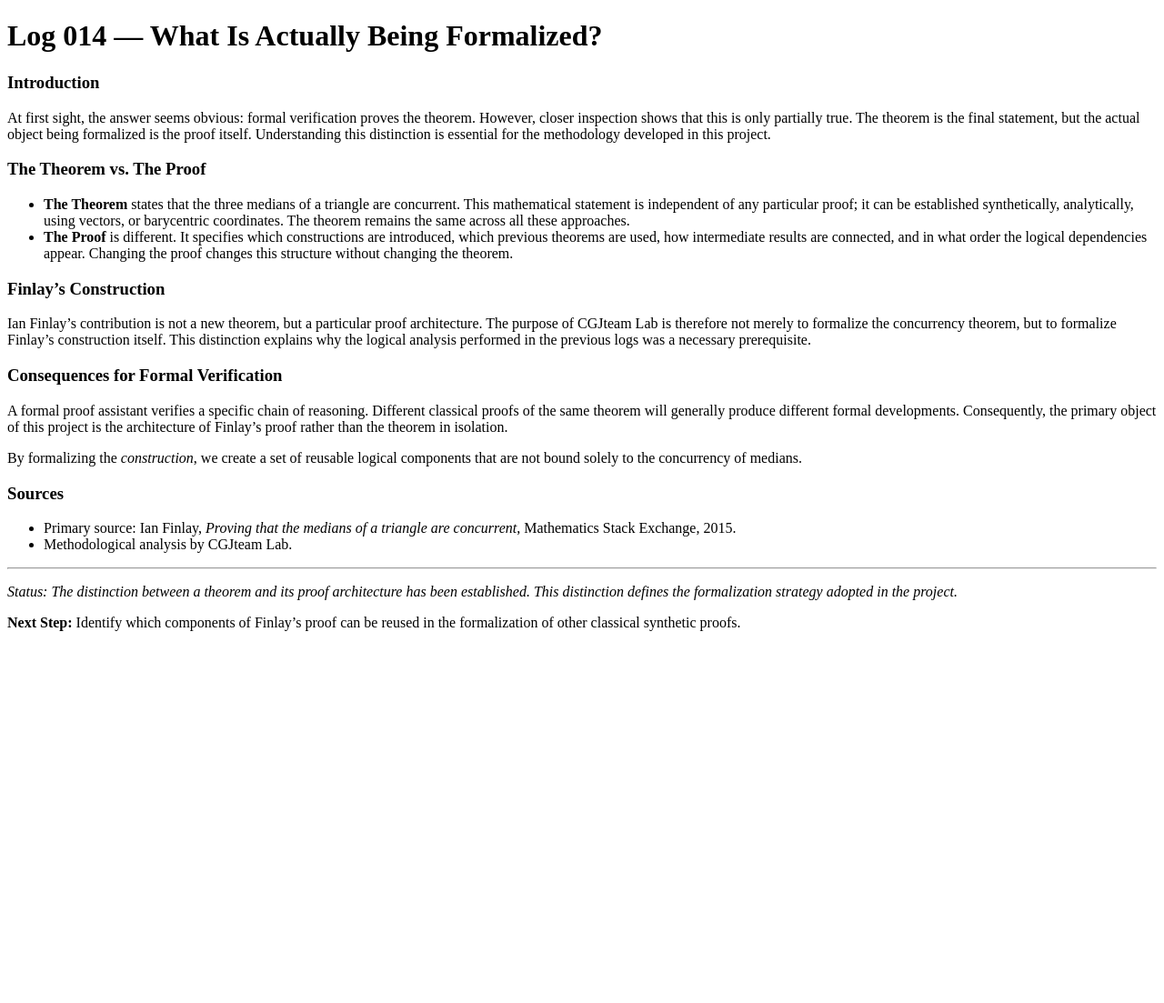
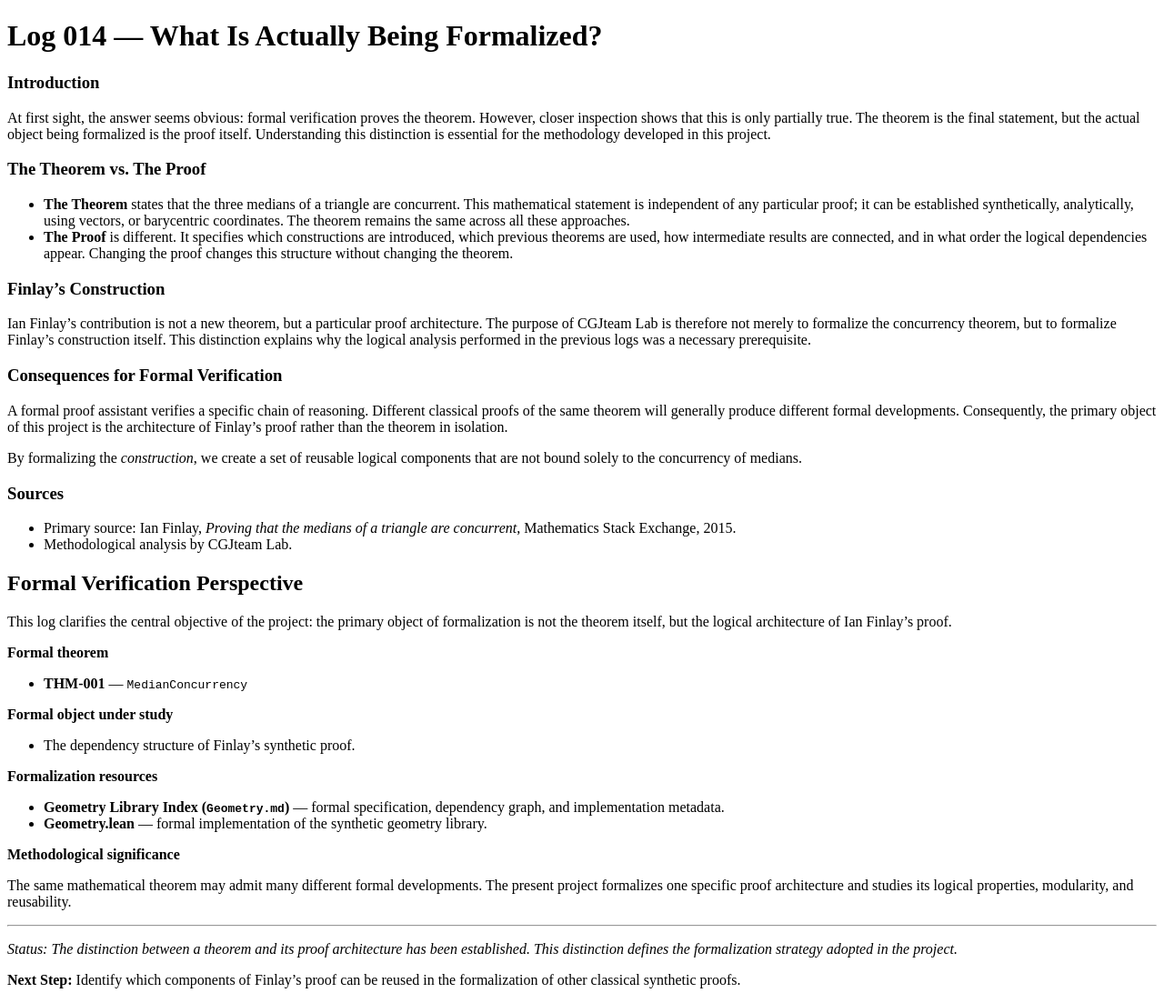
Before and after one commit to cgjteam/cgjteam.github.io, a Jekyll site: the page built from log-014.md, in a window 1280 px wide. Shown: the whole page at 91% size. Built offline with Jekyll 4.4.1, drawn with Linux system fonts in a browser that asks for light colours; our own code applies the rules of GitHub Pages for plain Markdown files; before the commit the page ends 900 px from its top, so only the background shows below that.

Commit message:
Update log-014.md

```diff
--- a/log-014.md
+++ b/log-014.md
@@ -23,6 +23,27 @@ By formalizing the *construction*, we create a set of reusable logical component
 * Primary source: Ian Finlay, *Proving that the medians of a triangle are concurrent*, Mathematics Stack Exchange, 2015.
 * Methodological analysis by CGJteam Lab.
 
+## Formal Verification Perspective
+
+This log clarifies the central objective of the project: the primary object of formalization is not the theorem itself, but the logical architecture of Ian Finlay's proof.
+
+**Formal theorem**
+
+- **THM-001** — `MedianConcurrency`
+
+**Formal object under study**
+
+- The dependency structure of Finlay's synthetic proof.
+
+**Formalization resources**
+
+- **Geometry Library Index (`Geometry.md`)** — formal specification, dependency graph, and implementation metadata.
+- **Geometry.lean** — formal implementation of the synthetic geometry library.
+
+**Methodological significance**
+
+The same mathematical theorem may admit many different formal developments. The present project formalizes one specific proof architecture and studies its logical properties, modularity, and reusability.
+
 ---
 *Status: The distinction between a theorem and its proof architecture has been established. This distinction defines the formalization strategy adopted in the project.*
 
```
